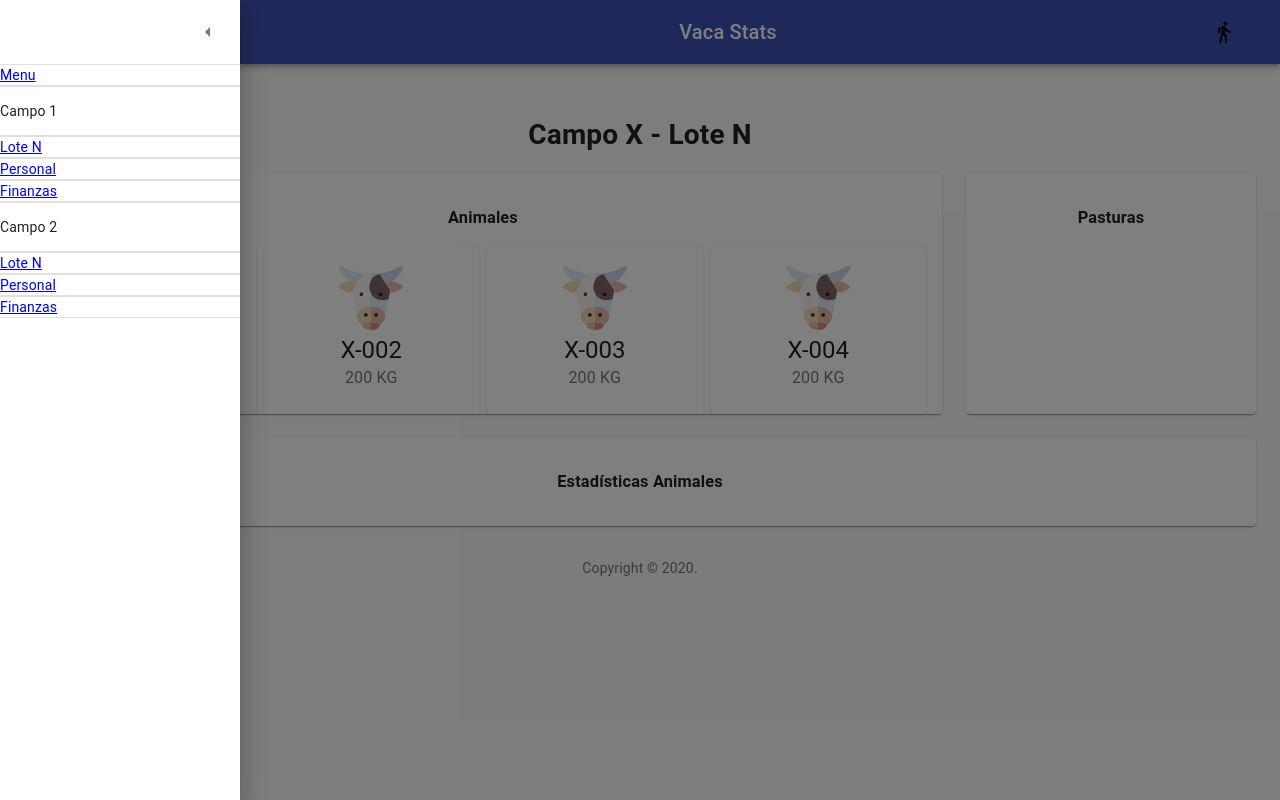
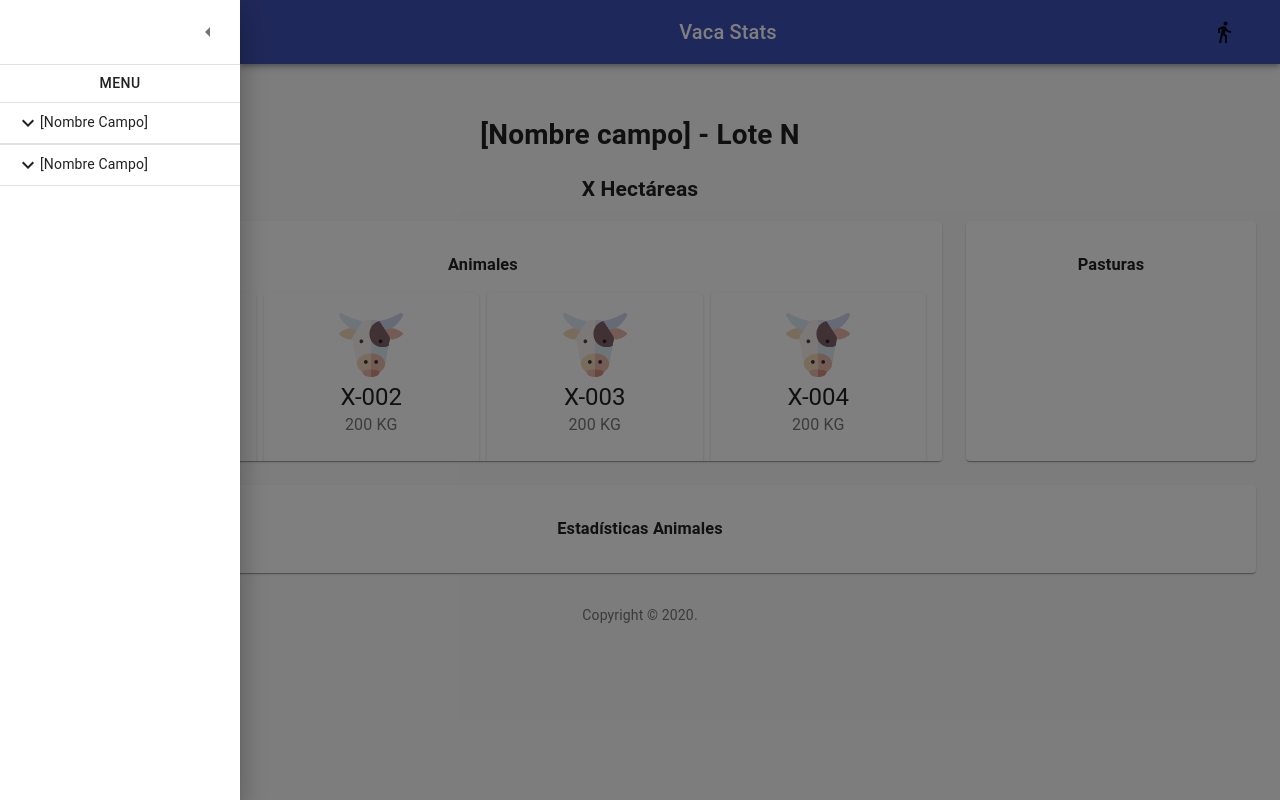
Before and after one commit to FMB555/SEMI-1, a React (Create React App) app: page /lote in a window 1280 px wide. Both pictures are taken after a click on the button 36 px from the left and 32 px from the top of the page. Built offline with nearby package versions, Linux system fonts and the light colour scheme.

Commit message:
Modifiqué el drawer

```diff
--- a/src/Components/Appbar.js
+++ b/src/Components/Appbar.js
@@ -12,6 +12,9 @@ import {CssBaseline, Drawer, AppBar, Toolbar, Typography,
 
 //Iconos de Material UI
 import { Menu, ArrowLeft, DirectionsWalk as Logout } from '@material-ui/icons';
+
+//Mis cosas
+import GrupoCampo from './GrupoCampo'
 
 const drawerWidth = 240;
 
@@ -70,6 +73,9 @@ const useStyles = makeStyles((theme) => ({
           width: theme.spacing(9),
         },
       },
+      boton: {
+        width: '100%'
+      },
 }));
 
 export default function Appbar() {
@@ -118,40 +124,12 @@ export default function Appbar() {
               </IconButton>
           </div>
           <Divider />
-              <Link to='/home'>Menu</Link>
-          <Divider />
+          <Button href="/home">Menu</Button>
 
-          <Divider />
-              <p>Campo 1</p>
-          <Divider />
+          <GrupoCampo />
+          <GrupoCampo />
 
-          <Divider />
-              <Link to='/lote'>Lote N</Link>
-          <Divider />
 
-          <Divider />
-              <Link to='/personal'>Personal</Link>
-          <Divider />
-
-          <Divider />
-              <Link to='/finanzas'>Finanzas</Link>
-          <Divider />
-
-          <Divider />
-              <p>Campo 2</p>
-          <Divider />
-
-          <Divider />
-              <Link to='/lote'>Lote N</Link>
-          <Divider />
-
-          <Divider />
-              <Link to='/personal'>Personal</Link>
-          <Divider />
-
-          <Divider />
-              <Link to='/finanzas'>Finanzas</Link>
-          <Divider />
 
         </Drawer>
         </>
--- /dev/null
+++ b/src/Components/GrupoCampo.js
@@ -0,0 +1,65 @@
+import React from 'react'
+
+//Imports Material UI
+import {Collapse, List, ListItem, ListItemText, Divider, Button} from '@material-ui/core'
+import { makeStyles } from '@material-ui/core/styles';
+
+//Iconos de Material UI
+import { ExpandLess, ExpandMore } from '@material-ui/icons';
+
+const useStyles = makeStyles((theme) => ({
+    boton: {
+        width: '100%'
+    }
+}));
+
+
+
+export default function GrupoCampo() {
+    const classes = useStyles();
+
+    const [campoOpen, setCampoOpen] = React.useState(false);
+    const handleCampoOpen = () => {
+        setCampoOpen(!campoOpen)
+    }
+
+    return (
+        <div>
+            <Divider />
+            <ListItem>
+                {campoOpen ? <ExpandLess onClick={handleCampoOpen}/> : <ExpandMore onClick={handleCampoOpen} />} [Nombre Campo]
+            </ListItem>
+                <Collapse in={campoOpen}>
+                    <List component="nav">
+                        <ListItem>
+                            <ListItemText>
+                                <Button href="/lote" className={classes.boton}>
+                                    Lote N
+                                </Button>
+                            </ListItemText>
+                        </ListItem>
+                        <Divider />
+
+                        <ListItem>
+                            <ListItemText>
+                                <Button href="/personal" className={classes.boton}>
+                                    Personal
+                                </Button>
+                            </ListItemText>
+                        </ListItem>
+                        <Divider />
+
+                        <ListItem>
+                            <ListItemText>
+                                <Button href="/finanzas" className={classes.boton}>
+                                    Finanzas
+                                </Button>
+                            </ListItemText>
+                        </ListItem>
+                    </List>
+                </Collapse>
+                <Divider/>
+
+        </div>
+    )
+}
--- a/src/Pages/Home.js
+++ b/src/Pages/Home.js
@@ -66,7 +66,7 @@ export default function Home() {
               <Paper className={classes.paper}>
 
               </Paper>
-            </Grid>
+          </Grid>
 
           <Box pt={4}>
             <Copyright />
--- a/src/Pages/Lote.js
+++ b/src/Pages/Lote.js
@@ -63,7 +63,8 @@ export default function Dashboard() {
       <main className={classes.content}>
         <div className={classes.appBarSpacer} />
         <Container maxWidth="lg" className={classes.container}>
-          <h1>Campo X - Lote N</h1>
+          <h1>[Nombre campo] - Lote N</h1>
+          <h2>X Hectáreas</h2>
           <Grid container spacing={3}>
 
 
```
